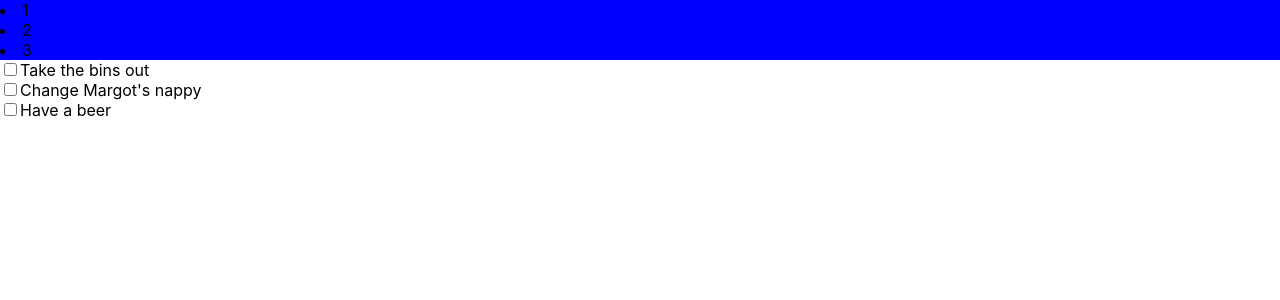
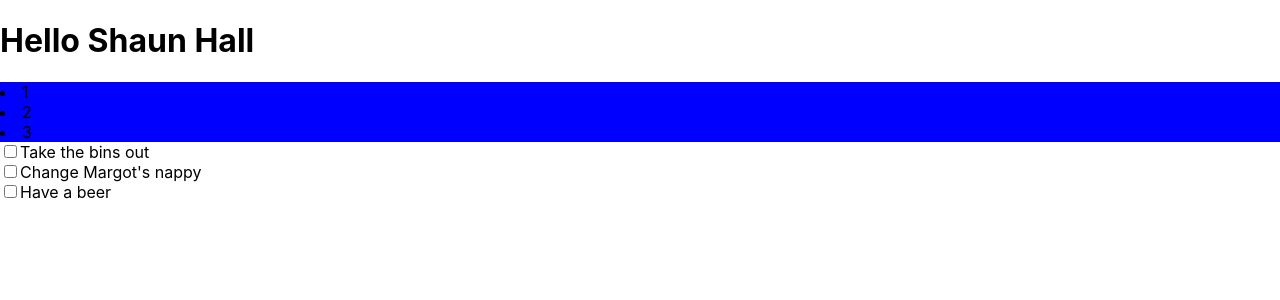
Before and after one commit to shdev2018/react_testing, a React (Create React App) app: page / in a window 1280 px wide. Shown: the top 300 px of the page. Built offline with nearby package versions, Linux system fonts and the light colour scheme.

Commit message:
JS in JSX interpolation.

```diff
--- a/src/App.js
+++ b/src/App.js
@@ -4,8 +4,12 @@ import NavBar from './Components/NavBar';
 import './App.css';
 
 function App() {
+  const fName = "Shaun"
+  const lName = "Hall"
+
   return (
     <div>
+      <h1>Hello {fName + " " + lName}</h1>
       <NavBar />
       <ToDoList />
     </div>
```
